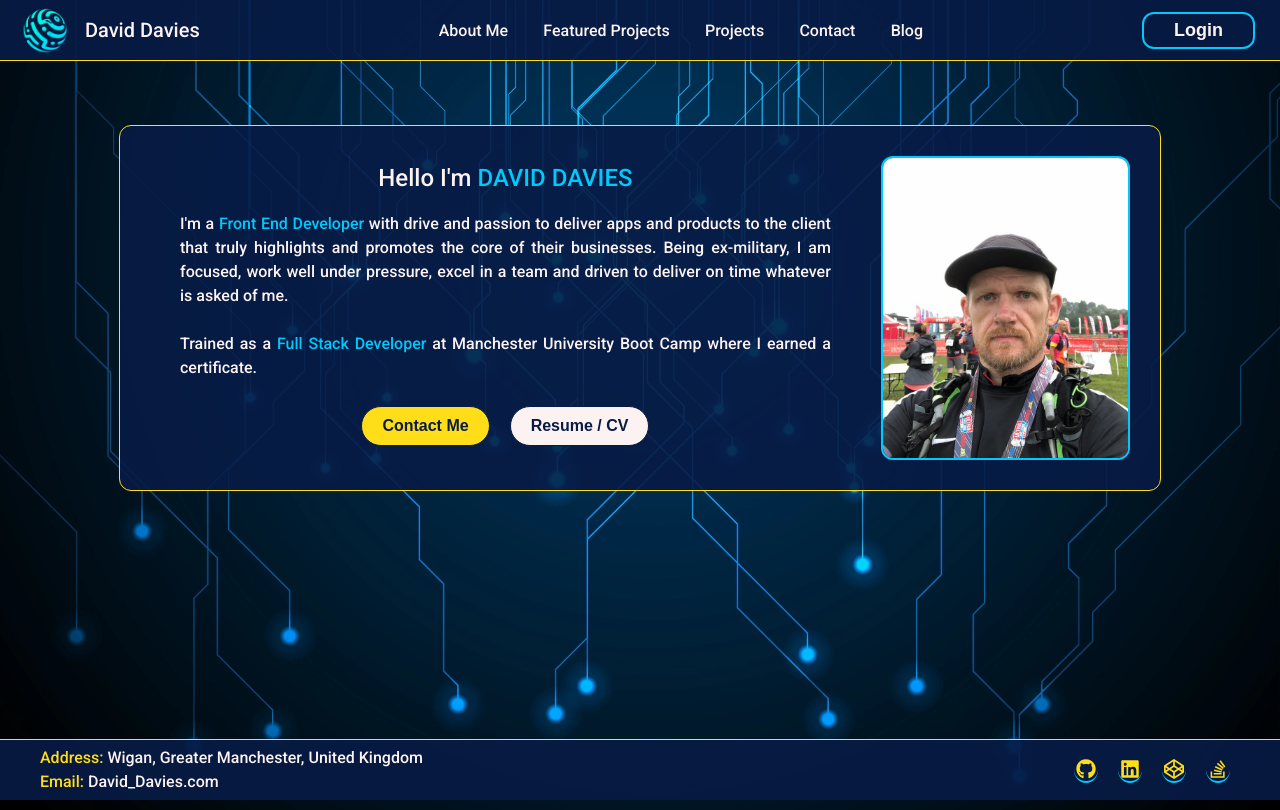
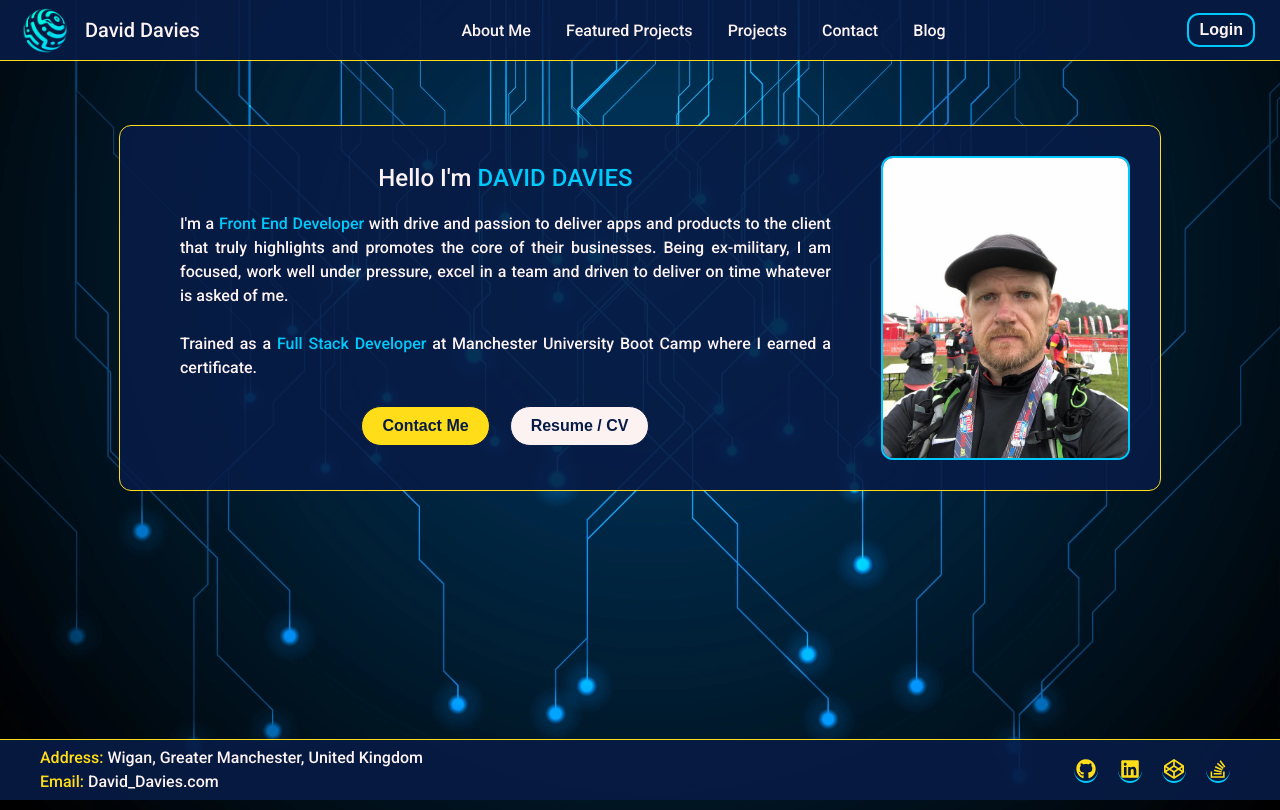
Before and after one commit to DaveyDavey1901/MFS20-React-Portfolio-DD, a React (Create React App) app in the folder client/: page / in a window 1280 px wide. Shown: the top 810 px of the page. Built offline with nearby package versions, Linux system fonts and the light colour scheme.

Commit message:
added some animations

```diff
--- a/client/src/components/Shared/Button.jsx
+++ b/client/src/components/Shared/Button.jsx
@@ -39,9 +39,9 @@ export const Button = styled.button`
 export const LoginButton = styled.button`
   border: 0;
   outline: 0;
-  padding: 0.6rem 3rem;
+  padding: 0.6rem 1rem;
   color: #fdf2f2;
-  font-size: 1.8rem;
+  font-size: 1.6rem;
   font-weight: 600;
   border-radius: 12px;
   margin-left: 2rem;
--- a/client/src/components/Shared/SocialIcons.jsx
+++ b/client/src/components/Shared/SocialIcons.jsx
@@ -26,6 +26,12 @@ const MySocialIcons = styled.div`
     width: 2.4rem;
     color: #ffdd19;
     text-decoration: none;
+
+    cursor: pointer;
+    &:hover {
+      color: #00c9fc;
+      border-bottom: 2px solid #ffdd19;
+    }
   }
 `;
 export function SocialIcons() {
```
